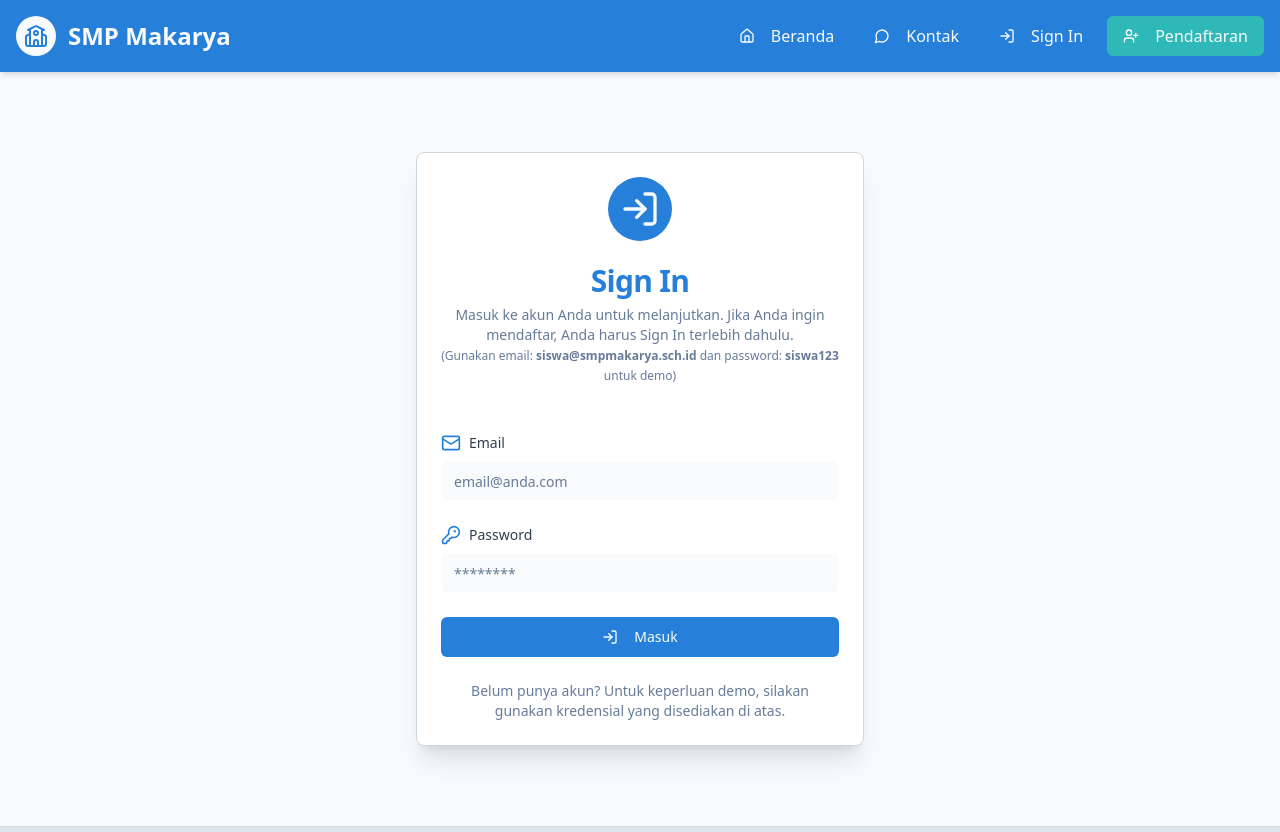
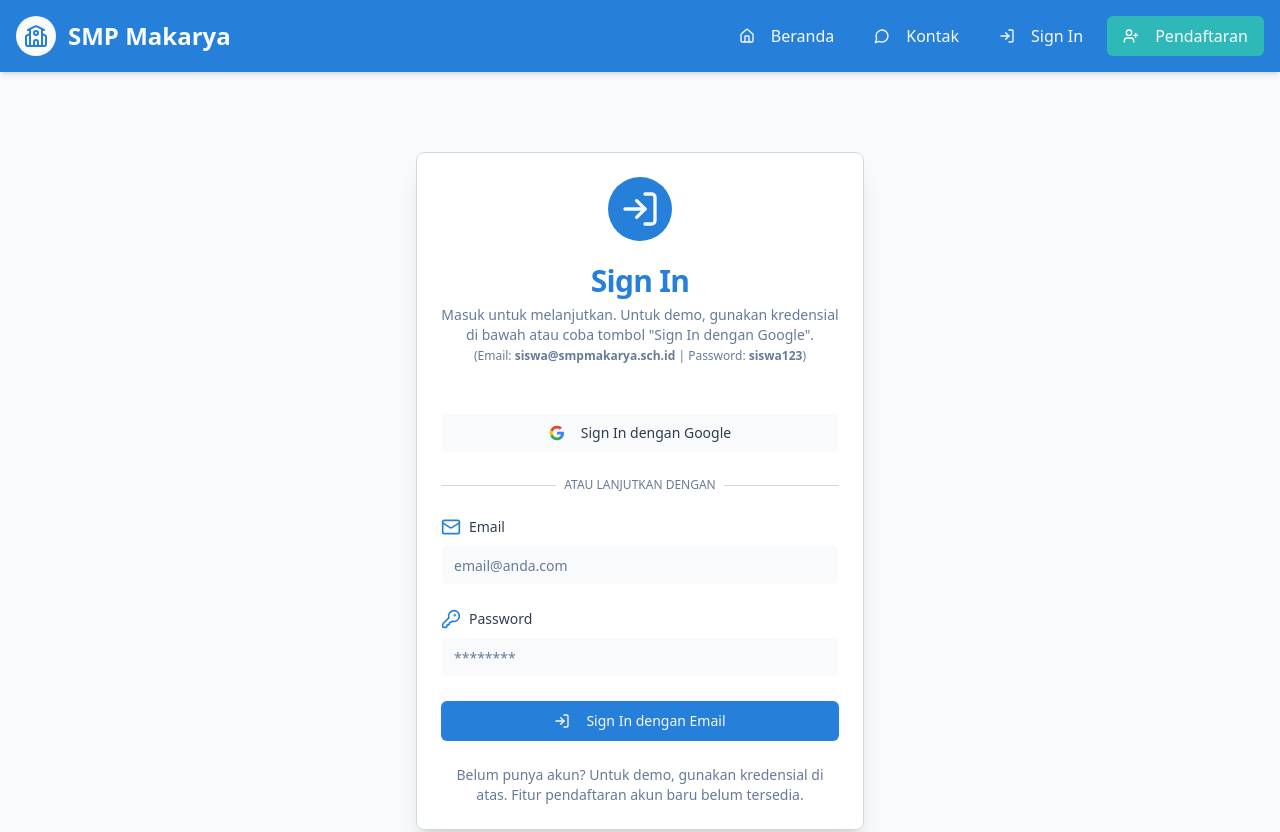
Before and after one commit to vjdevelopervj/ppbd-smp-makarya, a Next.js app: page /signin in a window 1280 px wide. Shown: the top 832 px of the page. Built offline with nearby package versions, Linux system fonts and the light colour scheme.

Commit message:
berikan tampilan pilihan gmail yang kita miliki di device kita dibagian sign in

```diff
--- a/src/app/signin/page.tsx
+++ b/src/app/signin/page.tsx
@@ -17,8 +17,8 @@ import { Card, CardContent, CardDescription, CardHeader, CardTitle } from '@/com
 import { useToast } from '@/hooks/use-toast';
 import { useRouter, useSearchParams } from 'next/navigation';
 import { useState, type ChangeEvent } from 'react';
-import { LogIn, Mail, KeyRound, UserPlus } from 'lucide-react';
-import Link from 'next/link';
+import { LogIn, Mail, KeyRound } from 'lucide-react';
+import { Separator } from '@/components/ui/separator';
 
 const signInSchema = z.object({
   email: z.string().email({ message: 'Format email tidak valid.' }),
@@ -30,6 +30,18 @@ type SignInFormData = z.infer<typeof signInSchema>;
 // Demo user credentials
 const DEMO_USER_EMAIL = "siswa@smpmakarya.sch.id";
 const DEMO_USER_PASSWORD = "siswa123";
+
+// Google Logo SVG component
+const GoogleLogo = () => (
+  <svg className="mr-2 h-5 w-5" viewBox="0 0 24 24" xmlns="http://www.w3.org/2000/svg">
+    <path d="M22.56 12.25c0-.78-.07-1.53-.2-2.25H12v4.26h5.92c-.26 1.37-1.04 2.53-2.21 3.31v2.77h3.57c2.08-1.92 3.28-4.74 3.28-8.09z" fill="#4285F4"/>
+    <path d="M12 23c2.97 0 5.46-.98 7.28-2.66l-3.57-2.77c-.98.66-2.23 1.06-3.71 1.06-2.86 0-5.29-1.93-6.16-4.53H2.18v2.84C3.99 20.53 7.7 23 12 23z" fill="#34A853"/>
+    <path d="M5.84 14.09c-.22-.66-.35-1.36-.35-2.09s.13-1.43.35-2.09V7.07H2.18C1.43 8.55 1 10.22 1 12s.43 3.45 1.18 4.93l2.85-2.22.81-.62z" fill="#FBBC05"/>
+    <path d="M12 5.38c1.62 0 3.06.56 4.21 1.64l3.15-3.15C17.45 2.09 14.97 1 12 1 7.7 1 3.99 3.47 2.18 7.07l3.66 2.84c.87-2.6 3.3-4.53 6.16-4.53z" fill="#EA4335"/>
+    <path d="M1 1h22v22H1z" fill="none"/>
+  </svg>
+);
+
 
 export default function SignInPage() {
   const { toast } = useToast();
@@ -43,17 +55,14 @@ export default function SignInPage() {
       email: '',
       password: '',
     },
-    // mode: 'onBlur' // Optional: For more "real-time" validation feedback on field blur
   });
 
   async function onSubmit(data: SignInFormData) {
     setIsSubmitting(true);
-    // Simulate API call for user sign-in
     await new Promise((resolve) => setTimeout(resolve, 1500));
     console.log('User sign-in attempt:', data);
 
     if (data.email === DEMO_USER_EMAIL && data.password === DEMO_USER_PASSWORD) {
-      // Simulate successful sign-in
       if (typeof window !== 'undefined') {
         localStorage.setItem('isUserSignedIn', 'true');
         localStorage.setItem('userEmail', data.email);
@@ -70,7 +79,7 @@ export default function SignInPage() {
       if (redirectUrl) {
         router.push(redirectUrl);
       } else {
-        router.push('/'); // Default redirect to homepage
+        router.push('/');
       }
       form.reset();
     } else {
@@ -83,11 +92,29 @@ export default function SignInPage() {
           description: 'Email atau password yang Anda masukkan salah. Silakan coba lagi.',
           variant: 'destructive',
       });
-      // Optionally clear only the password field on failed login attempt
-      // form.setValue('password', '');
     }
     setIsSubmitting(false);
   }
+
+  const handleGoogleSignIn = () => {
+    // In a real application, this would initiate the Google OAuth flow.
+    // For this demo, we'll just show a toast.
+    toast({
+      title: "Fitur 'Sign In dengan Google'",
+      description: (
+        <div>
+          <p>Ini adalah placeholder untuk fitur Sign In dengan Google.</p>
+          <p className="mt-2 text-xs">
+            Dalam aplikasi nyata, mengklik tombol ini akan mengarahkan Anda ke halaman login Google, di mana Anda dapat memilih akun Google yang tersimpan di browser Anda.
+          </p>
+          <p className="mt-1 text-xs">
+            Untuk demo saat ini, silakan gunakan form email dan password di atas.
+          </p>
+        </div>
+      ),
+      duration: 10000, // Show longer for more info
+    });
+  };
 
   return (
     <div className="flex justify-center items-center min-h-[calc(100vh-200px)] py-12">
@@ -98,12 +125,33 @@ export default function SignInPage() {
           </div>
           <CardTitle className="text-3xl font-bold text-primary">Sign In</CardTitle>
           <CardDescription className="text-muted-foreground">
-            Masuk ke akun Anda untuk melanjutkan. Jika Anda ingin mendaftar, Anda harus Sign In terlebih dahulu.
+            Masuk untuk melanjutkan. Untuk demo, gunakan kredensial di bawah atau coba tombol &quot;Sign In dengan Google&quot;.
             <br />
-            <span className="text-xs">(Gunakan email: <strong>siswa@smpmakarya.sch.id</strong> dan password: <strong>siswa123</strong> untuk demo)</span>
+            <span className="text-xs">(Email: <strong>siswa@smpmakarya.sch.id</strong> | Password: <strong>siswa123</strong>)</span>
           </CardDescription>
         </CardHeader>
         <CardContent className="p-6 space-y-6">
+          <Button
+            variant="outline"
+            className="w-full"
+            onClick={handleGoogleSignIn}
+            aria-label="Sign In dengan Google"
+          >
+            <GoogleLogo />
+            Sign In dengan Google
+          </Button>
+
+          <div className="relative">
+            <div className="absolute inset-0 flex items-center">
+              <Separator />
+            </div>
+            <div className="relative flex justify-center text-xs uppercase">
+              <span className="bg-card px-2 text-muted-foreground">
+                Atau lanjutkan dengan
+              </span>
+            </div>
+          </div>
+
           <Form {...form}>
             <form onSubmit={form.handleSubmit(onSubmit)} className="space-y-6">
               <FormField
@@ -141,14 +189,14 @@ export default function SignInPage() {
                   'Memproses...'
                 ) : (
                   <>
-                    <LogIn className="mr-2 h-5 w-5" /> Masuk
+                    <LogIn className="mr-2 h-5 w-5" /> Sign In dengan Email
                   </>
                 )}
               </Button>
             </form>
           </Form>
           <p className="text-center text-sm text-muted-foreground">
-            Belum punya akun? Untuk keperluan demo, silakan gunakan kredensial yang disediakan di atas.
+            Belum punya akun? Untuk demo, gunakan kredensial di atas. Fitur pendaftaran akun baru belum tersedia.
           </p>
         </CardContent>
       </Card>
--- a/src/components/ui/separator.tsx
+++ b/src/components/ui/separator.tsx
@@ -29,3 +29,4 @@ const Separator = React.forwardRef<
 Separator.displayName = SeparatorPrimitive.Root.displayName
 
 export { Separator }
+export default Separator;
```
